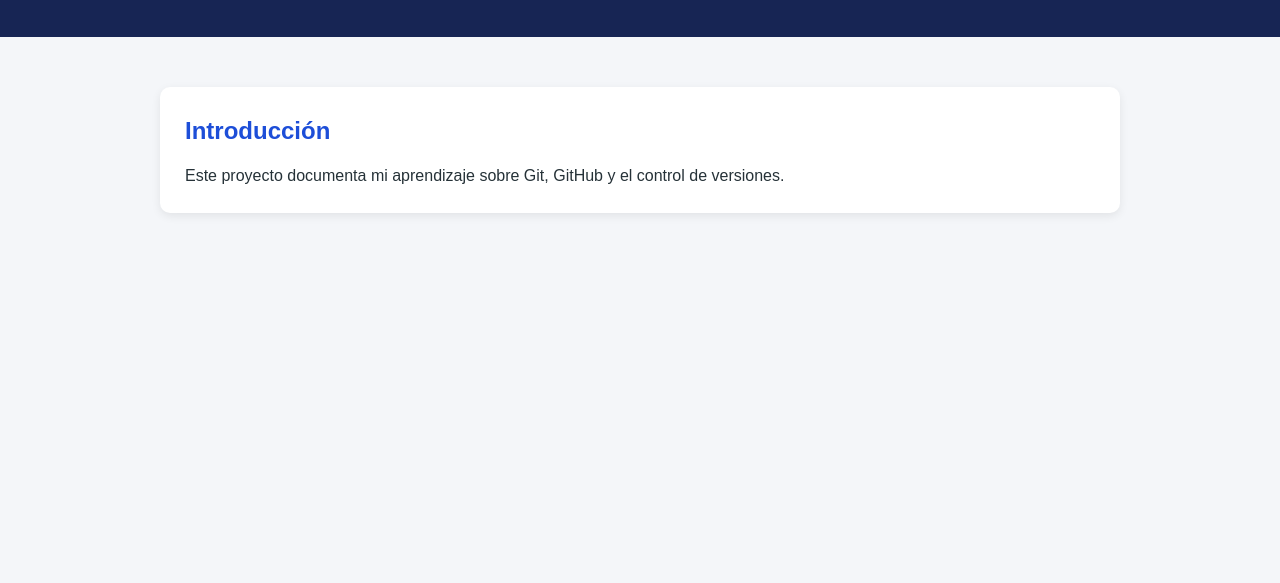
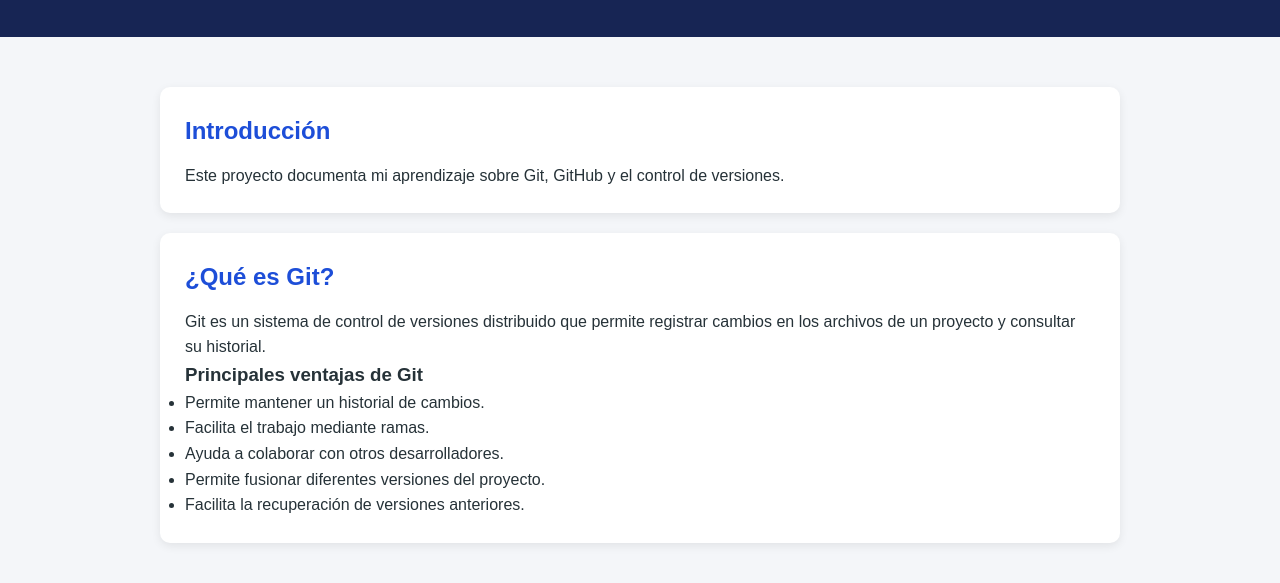
Before and after one commit to Cesargf04/aprendiendo-git, a plain HTML site: page index.html in a window 1280 px wide. Shown: the part 157-740 px from the top of the page. Drawn offline with Linux system fonts and the light colour scheme.

Commit message:
Agregar seccion informativa sobre Git

```diff
--- a/index.html
+++ b/index.html
@@ -1,27 +1,59 @@
 
 <!DOCTYPE html>
 <html lang="es">
+
 <head>
     <meta charset="UTF-8">
     <meta name="viewport" content="width=device-width, initial-scale=1.0">
     <title>Aprendiendo Git y GitHub</title>
     <link rel="stylesheet" href="css/main.css">
 </head>
+
 <body>
+
+    <!-- Encabezado principal -->
     <header>
         <h1>Aprendiendo Git y GitHub</h1>
         <p>Mi bitácora del curso de Control de Versiones</p>
         <p>Autor: César Isaac González Flores</p>
     </header>
 
+    <!-- Contenido principal -->
     <main>
+
+        <!-- Sección de introducción -->
         <section>
             <h2>Introducción</h2>
+
             <p>
                 Este proyecto documenta mi aprendizaje sobre
                 Git, GitHub y el control de versiones.
             </p>
         </section>
+
+        <!-- Sección sobre Git -->
+        <section id="git">
+            <h2>¿Qué es Git?</h2>
+
+            <p>
+                Git es un sistema de control de versiones distribuido
+                que permite registrar cambios en los archivos de un
+                proyecto y consultar su historial.
+            </p>
+
+            <h3>Principales ventajas de Git</h3>
+
+            <ul>
+                <li>Permite mantener un historial de cambios.</li>
+                <li>Facilita el trabajo mediante ramas.</li>
+                <li>Ayuda a colaborar con otros desarrolladores.</li>
+                <li>Permite fusionar diferentes versiones del proyecto.</li>
+                <li>Facilita la recuperación de versiones anteriores.</li>
+            </ul>
+        </section>
+
     </main>
+
 </body>
+
 </html>
```
